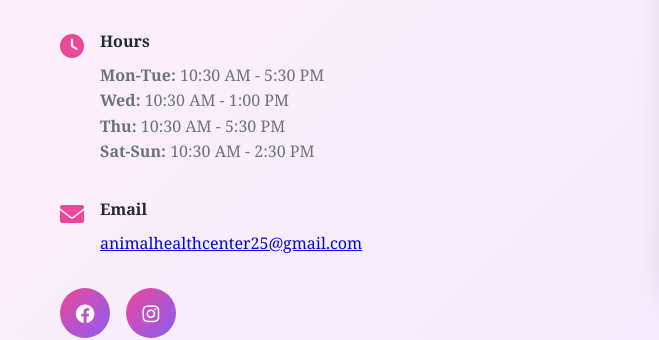
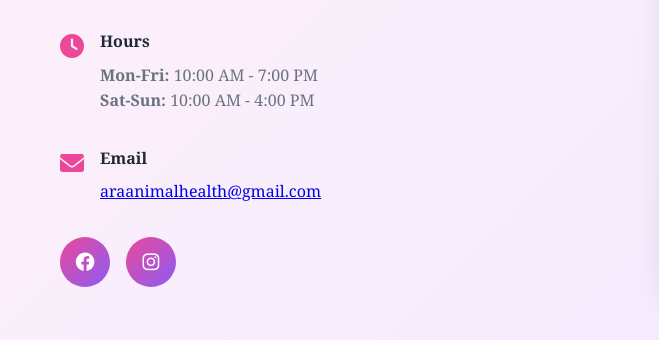
Before and after one commit to HarenGK/AraAnimalHealth-Website, a plain HTML site: page index.html in a window 1280 px wide. Shown: the part 6083-6423 px from the top of the page, 0-659 px from the left. Drawn offline with Linux system fonts and the light colour scheme.

Commit message:
Update contact information and operating hours in footer section

```diff
--- a/index.html
+++ b/index.html
@@ -448,10 +448,8 @@
                         <i class="fas fa-clock"></i>
                         <div>
                             <h4>Hours</h4>
-                            <p><b>Mon-Tue:</b> 10:30 AM - 5:30 PM
-                                <br><b>Wed:</b> 10:30 AM - 1:00 PM
-                                <br><b>Thu:</b> 10:30 AM - 5:30 PM
-                                <br><b>Sat-Sun:</b> 10:30 AM - 2:30 PM
+                            <p><b>Mon-Fri:</b> 10:00 AM - 7:00 PM
+                            <br><b>Sat-Sun:</b> 10:00 AM - 4:00 PM
                             </p>
                         </div>
                     </div>
@@ -459,7 +457,7 @@
                         <i class="fas fa-envelope"></i>
                         <div>
                             <h4>Email</h4>
-                            <a href="mailto:animalhealthcenter25@gmail.com">animalhealthcenter25@gmail.com</a>
+                            <a href="mailto:araanimalhealth@gmail.com">araanimalhealth@gmail.com</a>
                         </div>
                     </div>
                     <div class="social-links">
```
